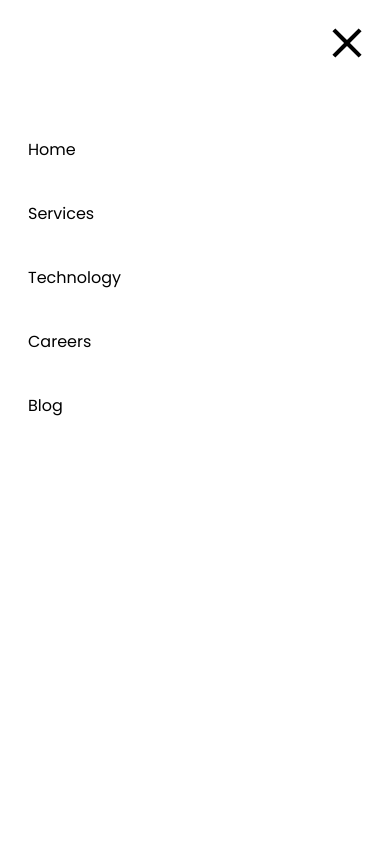
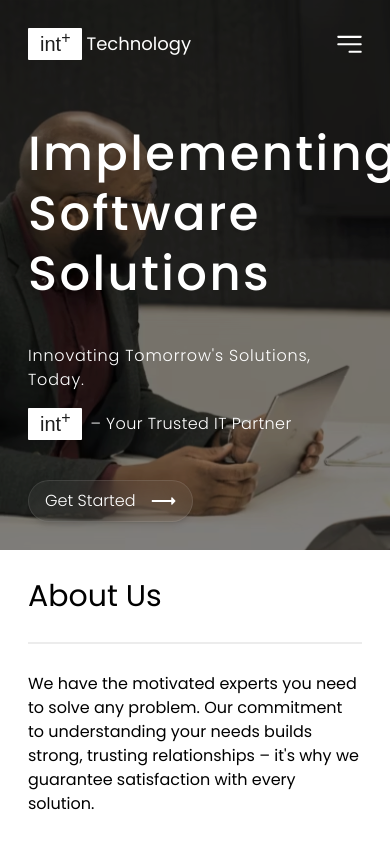
Before and after one commit to jesutobiDev/int-landing-page, a Next.js app: page / in a window 390 px wide. Shown: the top 842 px of the page. Built offline with nearby package versions, Linux system fonts and the light colour scheme; a web font is replaced by a local one.

Commit message:
mobile nav

```diff
--- a/src/app/components/Homepage.jsx
+++ b/src/app/components/Homepage.jsx
@@ -74,7 +74,7 @@ const Homepage = () => {
         </a>
       </div>
 
-      <div className={`${navClicked ? 'hidden' : ''} bg-white h-screen absolute top-0 right-0 w-screen lg:hidden`}>
+      <div className={`${navClicked ? 'hidden' : ''} bg-white h-screen absolute top-0 right-0 w-screen hidden lg:hidden`}>
         <div className='flex w-full justify-end mb-20 pt-7 pr-7'>
           <Image
             className="lg:hidden"
```
